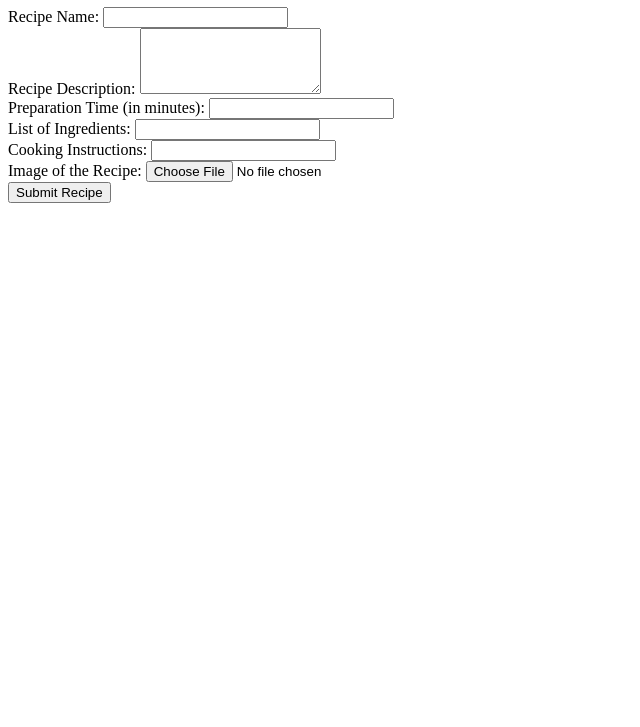
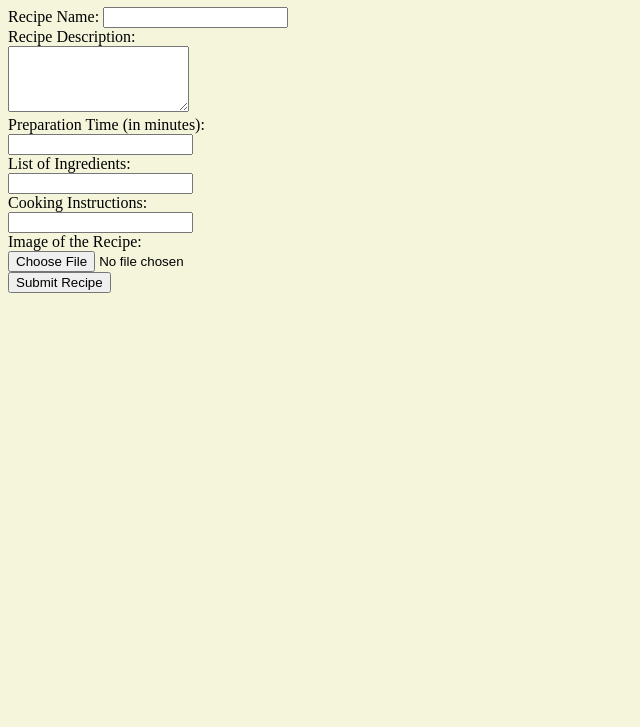
Before and after one commit to GU-Web-Dev-2024/group-challenge-2-midroom, a plain HTML site: page index.html in a window 1280 px wide. Shown: the part 73-800 px from the top of the page, without its empty margins (0-640 px from the left). Drawn offline with Linux system fonts and the light colour scheme.

Commit message:
Added grid

```diff
--- a/index.html
+++ b/index.html
@@ -1,9 +1,11 @@
 <!DOCTYPE html>
 <html lang="en">
+    <link rel="stylesheet" href="styles.css">
 <body>
 
 <h1>Recipe Submission Form</h1>
 <form class="form-container" action="https://gu-web-dev-2024.github.io/fake-form-submission/submission.html" method="GET">
+<div id="grid-container">
     <div class="form-group">
         <label for="recipe_name">Recipe Name:</label>
         <input type="text" id="recipe_name" name="recipe_name" required>
@@ -31,6 +33,7 @@
     <div class="form-group">
         <input type="submit" value="Submit Recipe">
     </div>
+</div>
 </form>
 
 </body>
--- /dev/null
+++ b/styles.css
@@ -0,0 +1,10 @@
+body {
+  background-color: beige;
+}
+
+
+
+#grid-container {
+  display: grid;
+  grid-template-columns: 300px;
+}
```
